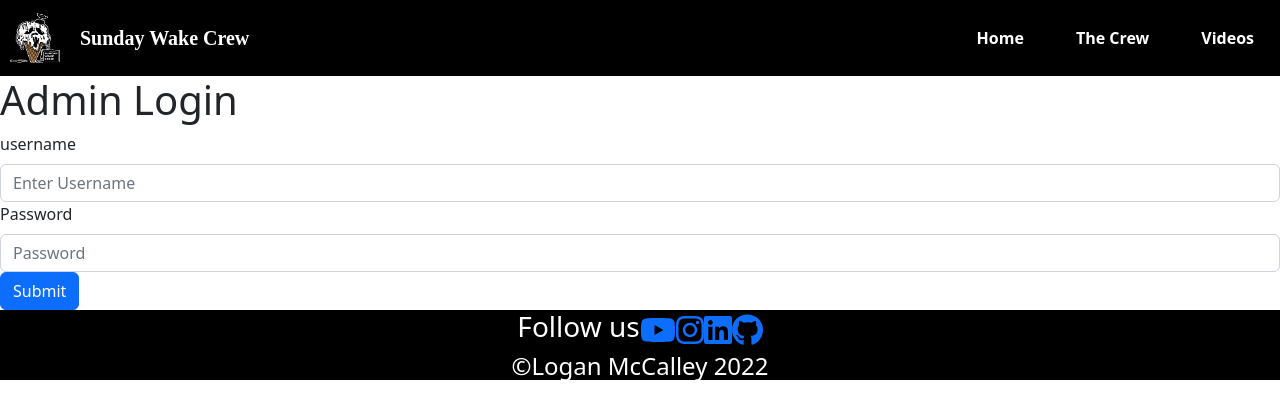
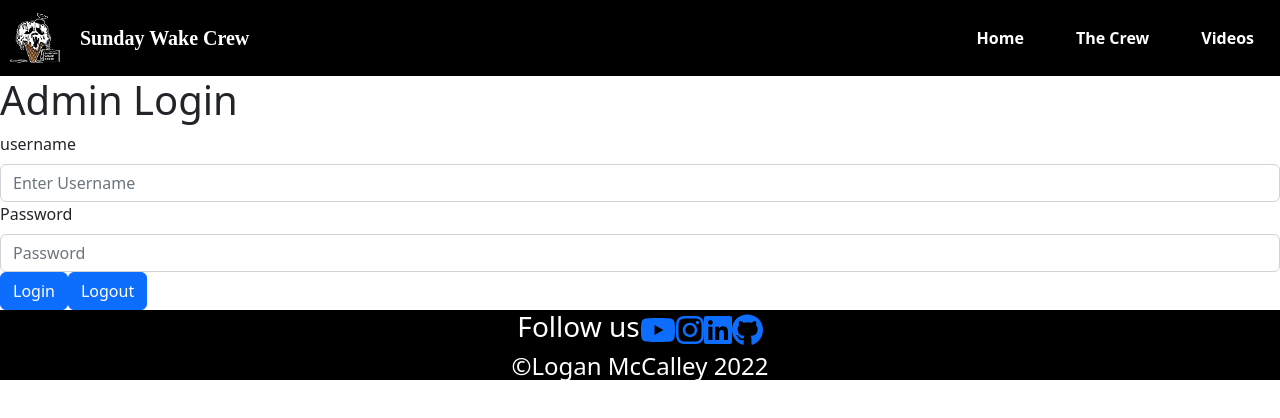
Before and after one commit to LoganM3/SWC-Frontend, a React (Create React App) app: page /admin in a window 1280 px wide. Shown: the top 418 px of the page. Built offline with nearby package versions, Linux system fonts and the light colour scheme.

Commit message:
added a logout

```diff
--- a/src/components/Admin.jsx
+++ b/src/components/Admin.jsx
@@ -11,8 +11,6 @@ import { useNavigate } from 'react-router-dom';  /// want to redirct to home pag
     const [form, setForm] = useState({})
 
     const handleLogin = (e) =>{
-
-
 
         e.preventDefault();
 
@@ -38,6 +36,11 @@ import { useNavigate } from 'react-router-dom';  /// want to redirct to home pag
 
     }
 
+    const handleLogOut = (e) => {
+      localStorage.clear();
+      window.location.href = '/';
+    }
+
 
     return(
         <Form  onSubmit={handleLogin}  >
@@ -60,9 +63,8 @@ import { useNavigate } from 'react-router-dom';  /// want to redirct to home pag
            onChange={(e) => setPassword(e.target.value)}/>
         </Form.Group>
 
-        <Button variant="primary" type="submit" >
-          Submit
-        </Button>
+        <Button variant="primary" type="submit" >Login </Button>
+        <Button onClick={handleLogOut}>Logout</Button>
       </Form>
     )
 }
```
